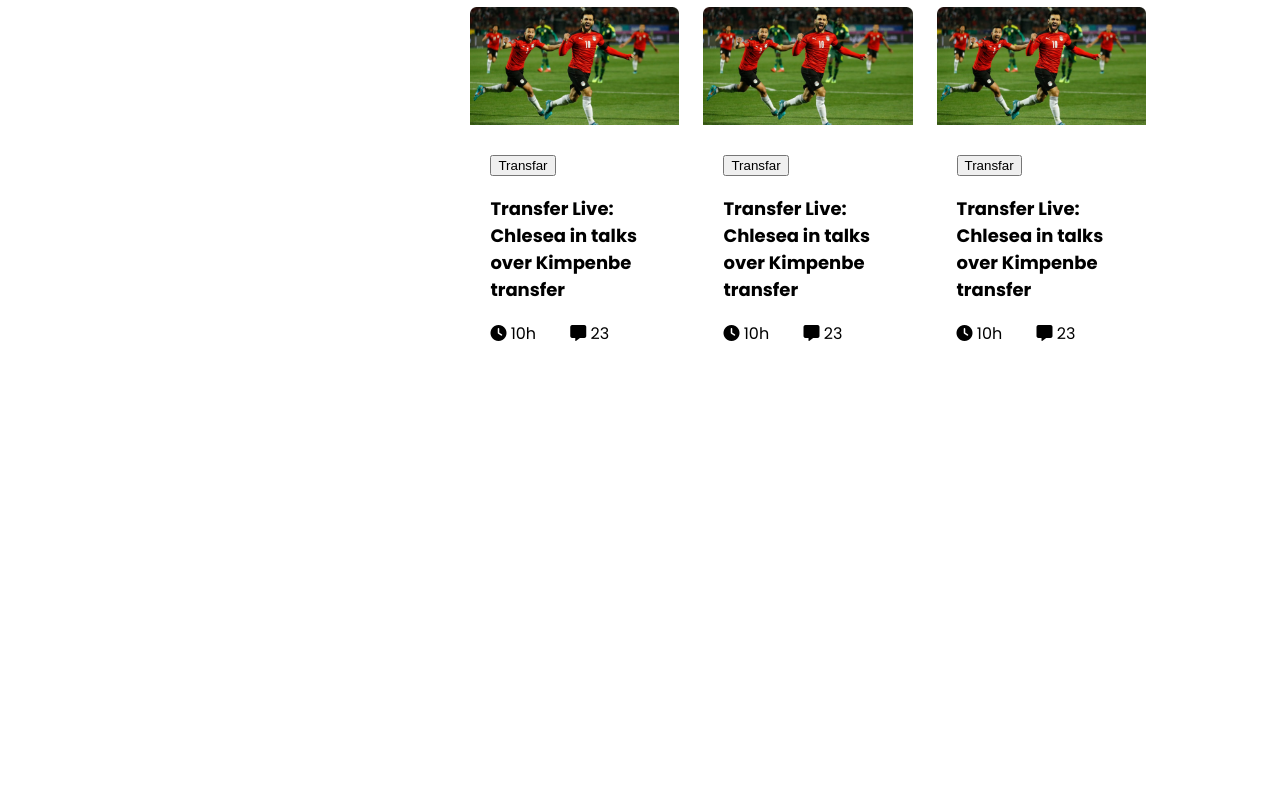
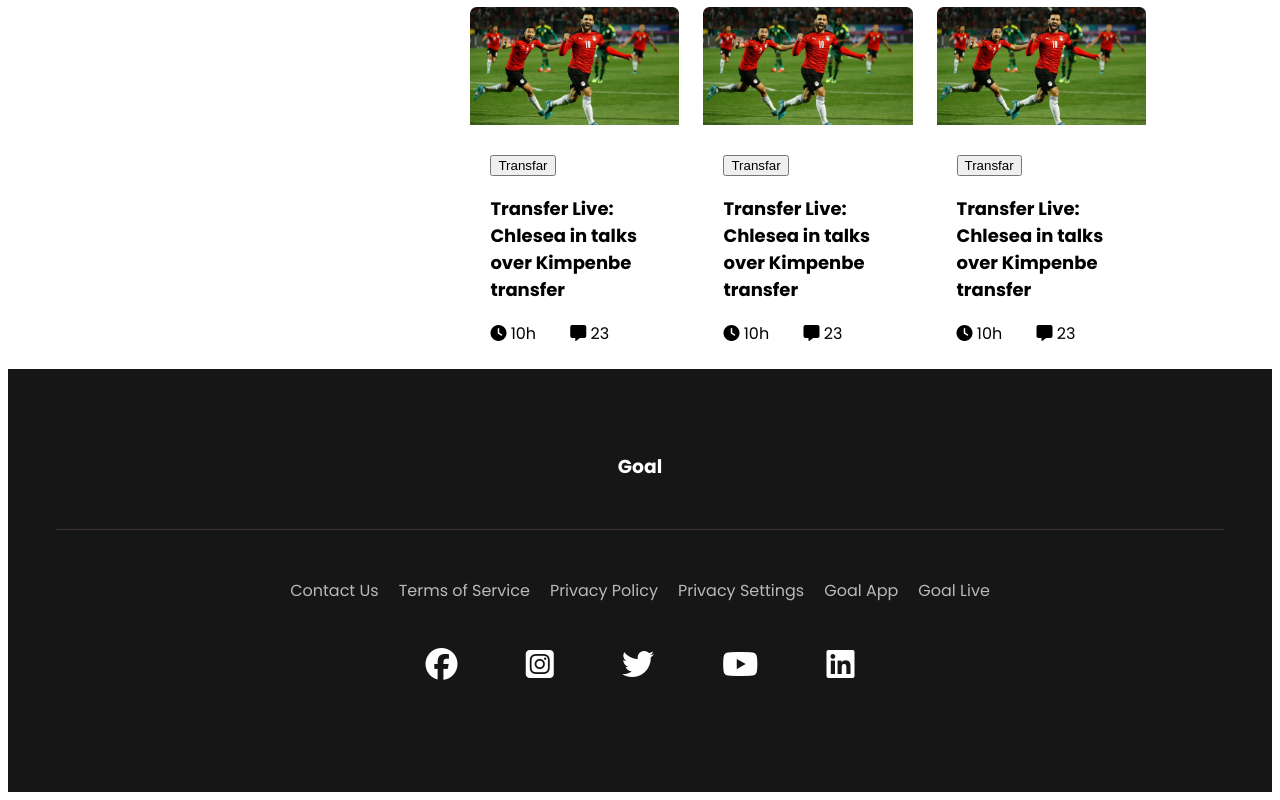
Before and after one commit to SumanChandraDas/world-cup, a plain HTML site: page index.html in a window 1280 px wide. Shown: the part 1306-2106 px from the top of the page. Before the commit the page ends 1683 px from the top, so only its background shows below. Drawn offline with Linux system fonts and the light colour scheme.

Commit message:
footar added

```diff
--- a/index.html
+++ b/index.html
@@ -163,10 +163,32 @@
                     </div>
                 </div>
             </div>
+            <div class="hidden-button">
+                <a class="link-button " href="">View All</a>
+            </div>
         </section>
         <!-- blog section end  -->
 
     </main>
+    <footer>
+        <h3>Goal</h3>
+        <hr>
+        <div class="footer-items">
+            <a class="footar-item" href="">Contact Us </a>
+            <a class="footar-item" href="">Terms of Service </a>
+            <a class="footar-item" href="">Privacy Policy </a>
+            <a class="footar-item" href="">Privacy Settings </a>
+            <a class="footar-item" href="">Goal App </a>
+            <a class="footar-item" href="">Goal Live</a>
+        </div>
+        <div class="social-links">
+            <a href="https://web.facebook.com/"><i class="fa-brands fa-facebook"></i></a>
+            <a href="https://www.instagram.com/"><i class="fa-brands fa-square-instagram"></i></a>
+            <a href="https://twitter.com/?lang=en"><i class="fa-brands fa-twitter"></i></a>
+            <a href="https://www.youtube.com/"><i class="fa-brands fa-youtube"></i></a>
+            <a href="https://www.linkedin.com/"><i class="fa-brands fa-linkedin"></i></a>
+        </div>
+    </footer>
 </body>
 
 </html>
--- a/styles/styles.css
+++ b/styles/styles.css
@@ -89,7 +89,7 @@ body {
 }
 
 .side-menu-button {
-    background-color: #FFFFFF;
+    background-color: #f1d8d8;
     display: inline-block;
     color: black;
     padding-top: 16px;
@@ -130,4 +130,54 @@ body {
     margin-right: 30px;
 }
 
+.hidden-button {
+    text-align: center;
+    margin: 2em 0;
+    display: none;
+    /* display: none; */
+}
+
 /* blog section end  */
+/* footer section style  */
+footer {
+    background-color: #161616;
+    padding: 5vw 0;
+}
+
+footer h3 {
+    text-align: center;
+    color: #FFFFFF;
+}
+
+footer hr {
+    margin: 3em 3em;
+    height: 1px;
+    border: none;
+    background-color: rgb(63, 51, 51);
+}
+
+.footer-items {
+    display: flex;
+    align-items: center;
+    justify-content: center;
+}
+
+.footar-item {
+    text-decoration: none;
+    margin: 0 10px;
+    color: #B9B9B9;
+}
+
+.social-links {
+    text-align: center;
+}
+
+.social-links a {
+    display: inline-block;
+    font-size: 2em;
+    margin: 1.2em 2.5vw;
+    color: white;
+
+}
+
+/* footer section style end  */
```
